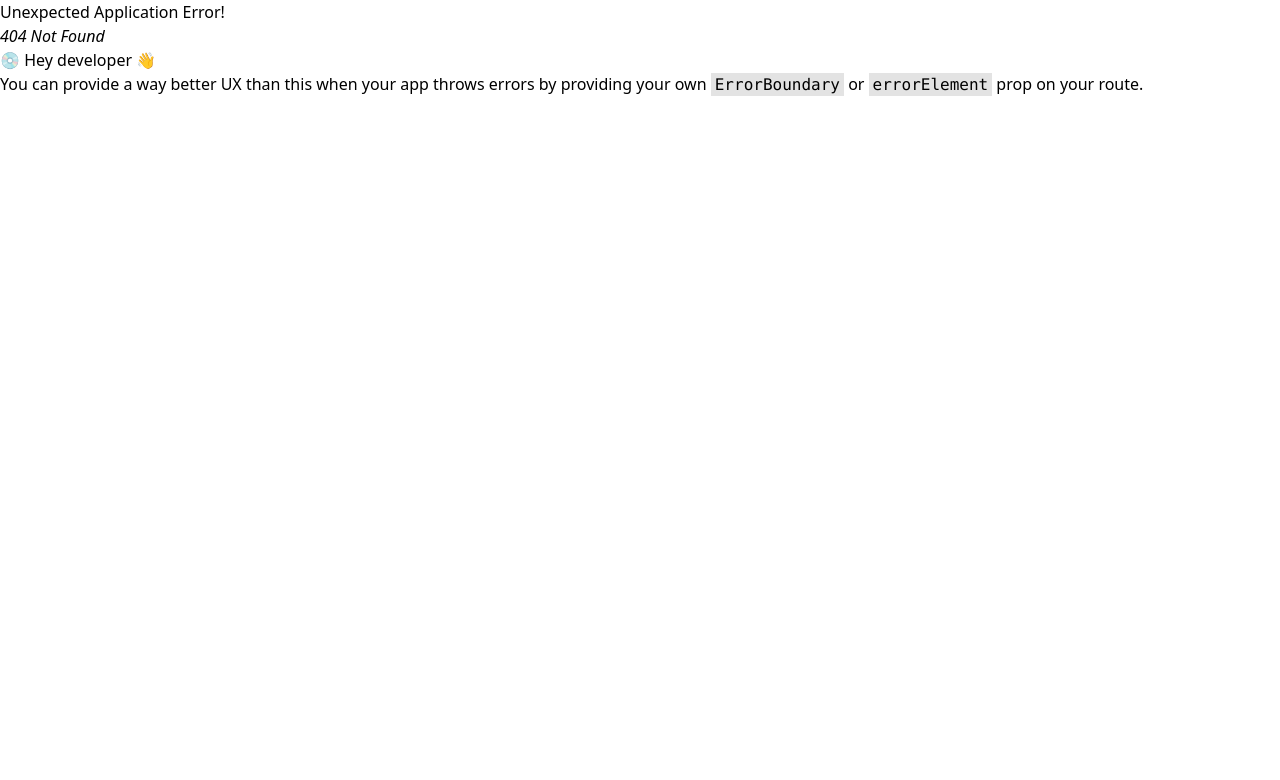
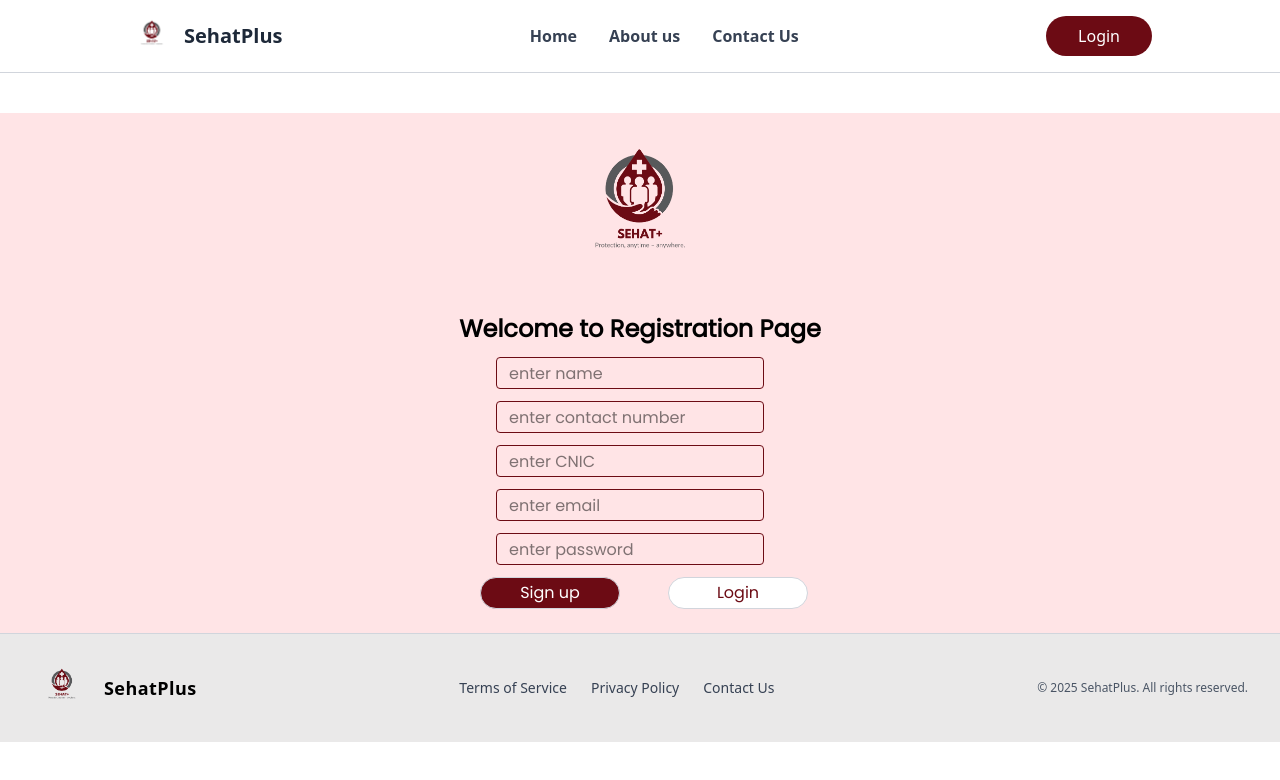
Before and after one commit to jaweriafatyma1/sehatplus-app, a React (Vite) app in the folder frontend/: page /register in a window 1280 px wide. Before the commit this address had no page. Shown: the top 780 px of the page. Built offline with nearby package versions, Linux system fonts and the light colour scheme.

Commit message:
updaeted login registration page

```diff
--- a/frontend/src/main.jsx
+++ b/frontend/src/main.jsx
@@ -12,7 +12,8 @@ import Root from './Root.jsx'
 import Home from './pages/Home.jsx';
 import PremiumHome from './pages/PremiumHome.jsx';
 import MapView from './pages/map.jsx';
-
+import Login from './pages/login.jsx';
+import Registration from './pages/registration.jsx';
 
 
 
@@ -23,7 +24,8 @@ import MapView from './pages/map.jsx';
 
     <Route path="/premium" element={<PremiumHome/>} />
     <Route path="/map" element={<MapView/>} />
-
+    <Route path="/register" element={<Registration/>} />
+    <Route path="/login" element={<Login/>} />
     </Route>
   )
  )
--- /dev/null
+++ b/frontend/src/pages/login.jsx
@@ -0,0 +1,53 @@
+
+import logo from "../../public/logo.png";
+// import login1 from "../../public/images/login1.jpg";
+import {Link} from "react-router-dom";
+// import {Player } from  "@lottiefiles/react-lottie-player";
+// import animationData from './login-animation.json';
+
+export default function Login(){
+    return(
+<div className=" bg-rose-100 ">
+         {/* <div className="w-1/2 hidden md:block">
+        <img
+          src= {login1}
+          alt="Login Illustration"
+          className="ml-52 mt-10 h-130 w-96  object-cover"
+        />
+      </div> */}
+
+
+        <div  className=" font-poppins ">
+         <div className="w-92 h-130 m-auto mt-10 ">
+         {/* <div className="bg-rose-100 w-79 h-40 m-auto p-auto rounded-b-full">
+             <div className="bg-gradient-to-r from-rose-300 w-60 h-30 m-auto p-auto rounded-b-full"> */}
+
+
+         <div className="flex justify-center"><img src={logo}  className="w-50 h-auto rounded"/></div>
+        {/* </div>
+        </div> */}
+        <div className="p-5">
+         <h1 className="text-center text-20xl font-black" >Welcome to Login Page</h1>
+
+         <div className="input m-6">
+            <input type="digits" placeholder="enter contact number" className="focus:outline-[#6C0B14] border h-8 w-67 border-[#6C0B14] rounded px-3"/>
+         </div>
+
+         <div className="input m-6">
+            <input type="password" placeholder="enter password" className="focus:outline-[#6C0B14] border w-67 h-8 border-[#6C0B14] rounded px-3"/>
+         </div>
+
+         </div>
+         <div className="items-center justify-between pl-8  gap-4">
+         <button className="border ml-10 border-gray-300 h-10 w-50 text-white rounded-full  bg-[#6C0B14]">Login</button>
+         {/* <button className="border border-gray-300 h-7 w-30 text-[#6C0B14] rounded-full  bg-white">Login</button> */}
+         </div>
+         <div className="text-center mt-4"><p>don't have accout!{""}
+          <Link to="/register" className="text-blue-500 underline">
+        Go to Registration
+      </Link></p></div>
+        </div>
+        </div>
+        </div>
+    );
+}
--- /dev/null
+++ b/frontend/src/pages/registration.jsx
@@ -0,0 +1,60 @@
+import {Link} from "react-router-dom";
+import logo from  "../../public/logo.png";
+// import login1 from  "../../public/images/login1.jpg";
+// import login from"../assets/login.png";
+export default function Registration(){
+    return(
+      <div className=" bg-rose-100">
+         {/* <div className="w-1/2 hidden md:block">
+        <img
+          src= {login1}
+          alt="Login Illustration"
+          className="ml-52 mt-10 h-130 w-96  object-cover"
+        />
+      </div> */}
+
+
+        <div  className="  font-poppins ">
+         <div className=" w-92 h-130 m-auto mt-10 ">
+         {/* <div className="bg-rose-100 w-79 h-40 m-auto p-auto rounded-b-full"> */}
+             {/* <div className="bg-gradient-to-r from-rose-300 w-60 h-30 m-auto p-auto rounded-b-full"> */}
+
+
+         <div className="flex justify-center"><img src={logo}  className="w-50 h-auto rounded"/></div>
+        {/* </div> */}
+        {/* </div> */}
+        <div >
+         <h1 className="text-center text-2xl font-black" >Welcome to Registration Page</h1>
+         <div className="input m-3 ml-10 ">
+            <input type="text" placeholder="enter name" className="focus:outline-[#6C0B14] border h-8 w-67 border-[#6C0B14] rounded px-3 "/>
+         </div>
+         <div className="input m-3 ml-10">
+            <input type="digits" placeholder="enter contact number" className="focus:outline-[#6C0B14] border h-8 w-67 border-[#6C0B14] rounded px-3"/>
+         </div>
+         <div className="input m-3 ml-10">
+            <input type="string" placeholder="enter CNIC" className="focus:outline-[#6C0B14] border w-67 h-8 border-[#6C0B14] rounded px-3"/>
+         </div>
+         <div className="input m-3 ml-10">
+            <input type="email" placeholder="enter email" className="focus:outline-[#6C0B14] border w-67 h-8 border-[#6C0B14] rounded px-3 "/>
+         </div>
+         <div className="input m-3 ml-10">
+            <input type="password" placeholder="enter password" className="focus:outline-[#6C0B14] border w-67 h-8 border-[#6C0B14] rounded px-3"/>
+         </div>
+         </div>
+         <div className="flex items-center justify-between pl-6  gap-4">
+         <button className="border border-gray-300 h-8 w-35 text-white rounded-full  bg-[#6C0B14]">Sign up</button>
+
+
+         <div><p>
+          <Link to="/login" >
+        <button className="border  border-gray-300 mr-4 h-8 w-35 text-[#6C0B14] rounded-full bg-white">Login</button>
+      </Link></p></div>
+
+         </div>
+        </div>
+        </div>
+
+       </div>
+
+    );
+}
```
